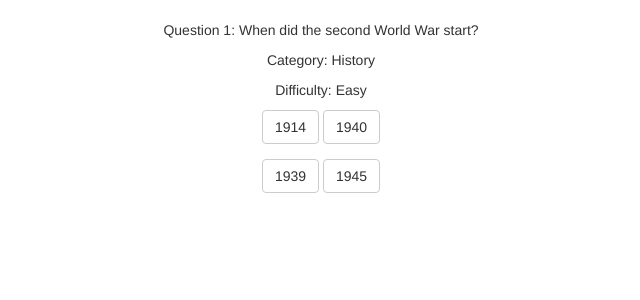
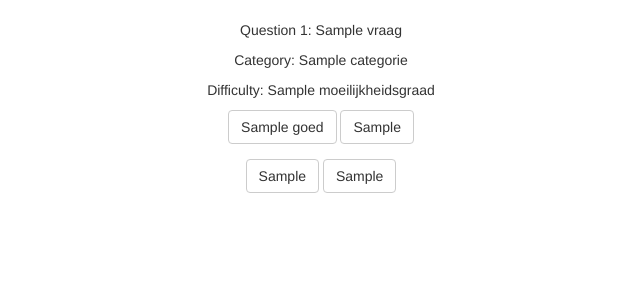
Before and after one commit to Badkamertegel/webik, a Flask app: template templates/game.html in a window 1280 px wide. Shown: the part 52-352 px from the top of the page, without its empty margins (319-959 px from the left). Run offline with Flask 2, Linux system fonts and the light colour scheme; the template is opened without the code that fills it: most values are stand-ins (such as "Sample title", 1, 10 or a date in 2020); parts of the project's set-up code (start-up, migrations or seed data) failed here and were passed over; some libraries are stand-ins or nearby versions.

Commit message:
templates

```diff
--- a/application.py
+++ b/application.py
@@ -18,22 +18,29 @@ app.secret_key = 'my unobvious secret key'
 db = SQL("sqlite:///project.db")
 
 data = Trivia(True)
-response = data.request(2, Category.History ,Diffculty.Hard, Type.Multiple_Choice)
+response = data.request(1, Category.History ,Diffculty.Hard, Type.Multiple_Choice)
 informatie = []
-categories = ["Maths", "History"]
-difficulty = ["Easy", "Medium", "Hard"]
 
 for info in response['results']:
     informatie.append(info)
 
+categorie = []
+vraag = []
+goed_antwoord = []
+foute_antwoorden = []
+moeilijkheidsgraad = []
+
 for element in range(len(informatie)):
-    categorie = informatie[element]['category']
-    vraag = informatie[element]['question']
-    goed_antwoord = informatie[element]['correct_answer']
-    foute_antwoorden = informatie[element]['incorrect_answers']
-    moeilijkheidsgraad = informatie[element]['difficulty']
+    categorie.append(informatie[element]['category'])
+    vraag.append(informatie[element]['question'])
+    goed_antwoord.append(informatie[element]['correct_answer'])
+    foute_antwoorden.append(informatie[element]['incorrect_answers'])
+    moeilijkheidsgraad.append(informatie[element]['difficulty'])
 
-print(categorie, vraag, goed_antwoord, foute_antwoorden, moeilijkheidsgraad)
+print(foute_antwoorden[0][0])
+
+
+
 
 
 @app.route("/create")
@@ -42,17 +49,33 @@ def create():
 
     if request.method =="POST":
 
+        teacher_value = db.execute("SELECT teacher FROM user WHERE username = :username", username=request.form.get("username"))
+
+        if teacher_value == 1:
+            session["user_id"] = user
+        else:
+            session["user_id"] = teacher
+
         return redirect(url_for("create.html"))
+
 
     else:
         # print(categorie)
-        return render_template("create.html", category=categorie, vraag=vraag, goed=goed_antwoord, fout=foute_antwoorden, moeilijkheidsgraad=moeilijkheidsgraad, categories=categories, difficulty=difficulty)
+        return render_template("create.html", category=categorie, vraag=vraag, goed=goed_antwoord, fout=foute_antwoorden, moeilijkheidsgraad=moeilijkheidsgraad)
 
 @app.route("/game")
 @login_required
 def game():
 
-    return render_template("game.html")
+    if request.method == "GET":
+
+        counter = 0
+
+        if request.form.get("goed"):
+            counter += 1
+
+
+        return render_template("game.html", categorie=categorie[0], vraag = vraag[0], moeilijkheidsgraad = moeilijkheidsgraad[0], goed = goed_antwoord[0], fout_1 = foute_antwoorden[0][0], fout_2 = foute_antwoorden[0][1], fout_3 = foute_antwoorden[0][2])
 
 
 @app.route("/register", methods=["GET", "POST"])
@@ -73,9 +96,14 @@ def register():
         elif request.form.get("password") != request.form.get("confirmation"):
             return apology("both passwords must be the same")
 
+        if request.form.get("checkbox"):
+            teacher = 1
+        else:
+            teacher = 0
 
-        result = db.execute("INSERT INTO user (username, hash) VALUES (:username, :hash)",
-                            username=request.form.get("username"), hash=pwd_context.hash(request.form.get("password")))
+
+        result = db.execute("INSERT INTO user (username, hash, teacher) VALUES (:username, :hash, :teacher)",
+                            username=request.form.get("username"), hash=pwd_context.hash(request.form.get("password")), teacher = teacher)
 
         if not result:
             return apology("username is already in use")
@@ -111,10 +139,12 @@ def login():
 
          # ensure username exists and password is correct
         if len(rows) != 1 or not pwd_context.verify(request.form.get("password"), rows[0]["hash"]):
-             return "invalid username and/or password"
+             return "invalid username and/or password and/or teacher"
+
 
          # remember which user has logged in
         session["user_id"] = rows[0]["id"]
+
 
         # redirect user to home page
         return redirect(url_for("homepage"))
@@ -122,73 +152,6 @@ def login():
     # else if user reached route via GET (as by clicking a link or via redirect)
     else:
         return render_template("login.html")
-
-
-@app.route("/teacherlogin", methods=["GET","POST"])
-def teacherlogin():
-
-    session.clear()
-
-
-    if request.method == "POST":
-
-
-        if not request.form.get("username"):
-            return apology("must provide username")
-
-
-        elif not request.form.get("password"):
-            return apology("must provide password")
-
-
-        rows = db.execute("SELECT * FROM teachers WHERE username = :username", username=request.form.get("username"))
-
-
-        if len(rows) != 1 or not pwd_context.verify(request.form.get("password"), rows[0]["hash"]):
-            return "invalid username and/or password"
-
-
-        session["user_id"] = rows[0]["id"]
-
-
-        return redirect(url_for("index"))
-
-
-    else:
-        return render_template("login.html")
-
-@app.route("/teacherRegister", methods=["GET","POST"])
-def teacherRegister():
-    if request.method == "POST":
-
-        if not request.form.get("username"):
-            return apology("must choose a username")
-
-        elif not request.form.get("password"):
-            return apology("must choose a password")
-
-        elif not request.form.get("confirmation"):
-            return apology("must fill in password again")
-
-        elif request.form.get("password") != request.form.get("confirmation"):
-            return apology("both passwords must be the same")
-
-        password = request.form.get("password")
-        hash = pwd_context.hash(password)
-
-        result = db.execute("INSERT INTO teachers (username, hash) VALUES (:username, :password)",
-                            username=request.form.get("username"), password=hash)
-
-        if not result:
-            return apology("username is already in use")
-        else:
-            return apology("registration complete", 200)
-
-        session["user_id"] = result
-
-        return redirect(url_for("index"))
-    else:
-        return render_template("register.html")
 
 @app.route("/homepage", methods=["GET","POST"])
 @login_required
@@ -200,10 +163,11 @@ def homepage():
 @login_required
 def result_student():
 
-    return render_template("result_student.html")
+    return render_template("result_student.html", categorie = categorie, moeilijkheidsgraad = moeilijkheidsgraad, counter = counter)
 
 @app.route("/result_teacher", methods=["GET","POST"])
 @login_required
 def result_teacher():
+    if request.method == "POST":
 
-    return render_template("result_teacher.html")
+        return render_template("result_teacher.html")
--- a/templates/game.html
+++ b/templates/game.html
@@ -18,20 +18,20 @@
 </head>
 <body>
     <div style = "text-align: center;">
-        <p>Question 1: When did the second World War start?</p>
-        <p>Category: History</p>
-        <p>Difficulty: Easy</p>
+        <p>Question 1: {{ vraag }}</p>
+        <p>Category: {{ categorie }}</p>
+        <p>Difficulty: {{ moeilijkheidsgraad }}</p>
     </div>
 
 <form method="get" action="/result_student">
 
     <div class="form-group" style="text-align: center;" >
-        <button class="btn btn-default" type="submit">1914</button>
-        <button class="btn btn-default" type="submit">1940</button>
+        <button class="btn btn-default" name = "goed" type="submit">{{ goed }}</button>
+        <button class="btn btn-default" name = "fout_1" type="submit">{{ fout_1 }}</button>
     </div>
     <div class="form-group" style="text-align: center;" >
-        <button class="btn btn-default" type="submit">1939</button>
-        <button class="btn btn-default" type="submit">1945</button>
+        <button class="btn btn-default" name = "fout_2" ype="submit">{{ fout_2 }}</button>
+        <button class="btn btn-default" name = "fout_3" type="submit">{{ fout_3 }}</button>
     </div>
 </form>
 
--- a/templates/homepage.html
+++ b/templates/homepage.html
@@ -18,6 +18,7 @@
 </head>
 <body>
 
+{% if session.user_id %}
 <center><form class="form-inline" method="get" action="/game">
 
   <div class="form-group" style="text-align: center; vertical-align: middle">
@@ -30,7 +31,9 @@
   </div>
 
 </form></center>
+{% endif %}
 
+{% if session.user_id %}
 <center><form class="form-inline" method="get" action="/create">
 
   <div class="form-group" style="text-align: center; vertical-align: middle">
@@ -44,6 +47,7 @@
   </div>
 
 </form></center>
+{% endif %}
 
 </body>
 </html>
--- a/templates/login.html
+++ b/templates/login.html
@@ -13,10 +13,6 @@
             <div class="form-group">
                 <input class="form-control" name="password" placeholder="Password" type="password"/>
             </div>
-            <div class="form-check">
-                <input type="checkbox" class="form-check-input" id="check">
-                <label class="form-check-label" for="check">Login as teacher</label>
-             </div>
 
              <div class="form-group">
                 <button class="btn btn-default" type="submit">Login</button>
--- a/templates/register.html
+++ b/templates/register.html
@@ -18,6 +18,11 @@
                 <input class="form-control" name="confirmation" placeholder="Password (again)" type="password"/>
             </div>
 
+            <div class="form-check">
+                <input type="checkbox" name ="checkbox" class="form-check-input" id="check">
+                <label class="form-check-label" for="check">Register as teacher</label>
+             </div>
+
             <div class="form-group">
                 <button class="btn btn-default" type="submit">Register</button>
             </div>
--- a/templates/result_student.html
+++ b/templates/result_student.html
@@ -16,9 +16,9 @@
   </thead>
   <tbody>
     <tr>
-      <td>History</td>
-      <td>Hard</td>
-      <td>4/10</td>
+      <td>{{ categorie }}</td>
+      <td>{{ moeilijkheidsgraad }}</td>
+      <td>{{ counter }} </td>
     </tr>
     <tr>
       <td>Maths</td>
--- a/templates/result_teacher.html
+++ b/templates/result_teacher.html
@@ -1,7 +1,7 @@
 {% extends "layout.html" %}
 
 {% block title %}
-    Result student
+    Result Teacher
 {% endblock %}
 
 {% block main %}
```
Also changed, not shown: templates/create.html (+5 -5 lines), project.db.
